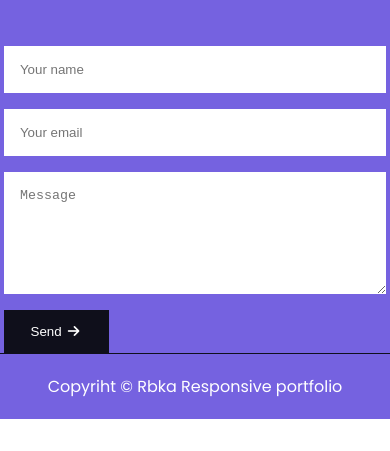
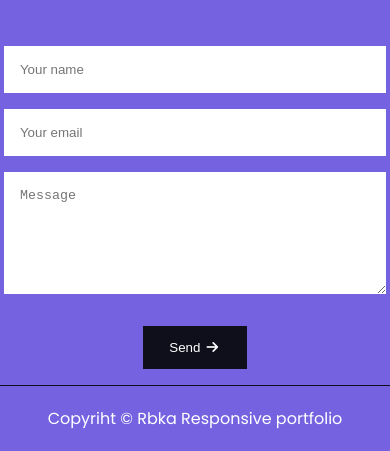
Before and after one commit to buckrebeka/Responsive-portfolio, a plain HTML site: page index.html in a window 390 px wide. Shown: the part 5736-6187 px from the top of the page. Before the commit the page ends 6155 px from the top, so only its background shows below. Drawn offline with Linux system fonts and the light colour scheme.

Commit message:
Add files via upload

```diff
--- a/style.css
+++ b/style.css
@@ -720,4 +720,7 @@ footer{
     .contact_socials{
         justify-content: center;
     }
+    form button{
+        margin: 1rem auto;
+    }
 }
```
